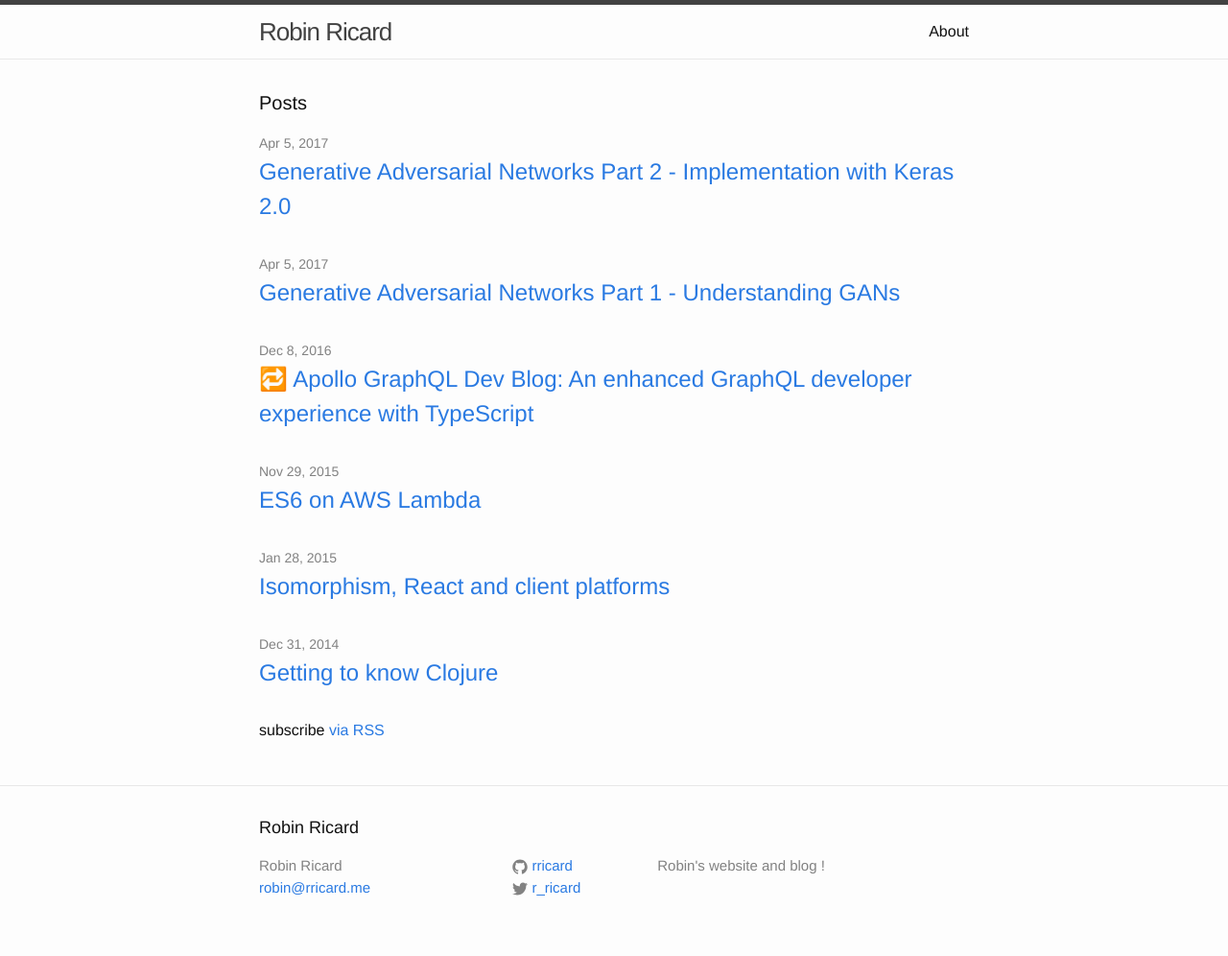
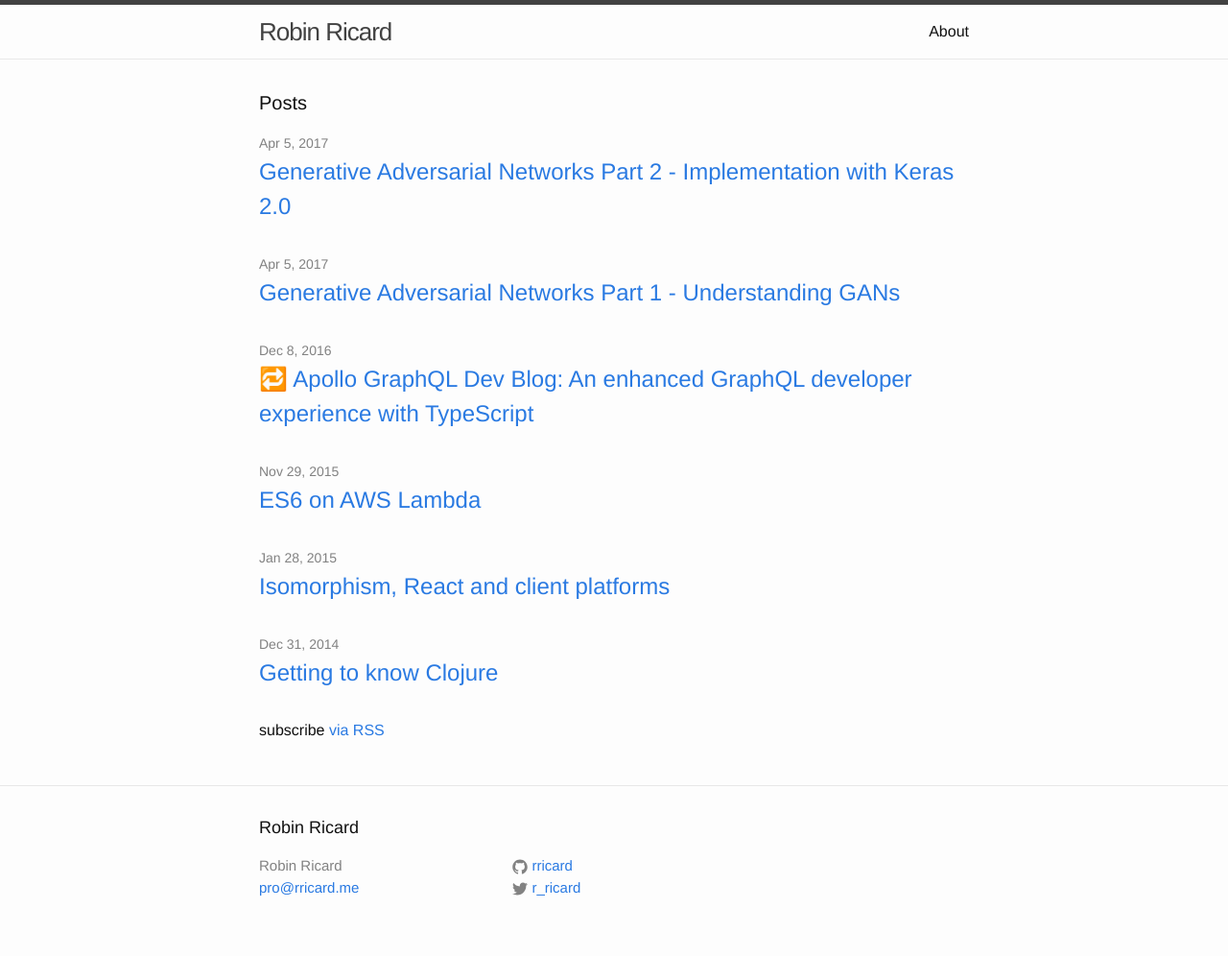
Before and after one commit to rricard/rricard.github.io, a Jekyll site: the page built from index.html, in a window 1280 px wide. Shown: the whole page at 96% size. Built offline with Jekyll 4.4.1, drawn with Linux system fonts in a browser that asks for light colours.

Commit message:
update contact

```diff
--- a/_config.yml
+++ b/_config.yml
@@ -1,7 +1,7 @@
 # Site settings
 title: Robin Ricard
-email: robin@rricard.me
-description: Robin's website and blog !
+email: pro@rricard.me
+description: ""
 baseurl: ""
 url: "http://www.rricard.me"
 twitter_username: r_ricard
```
